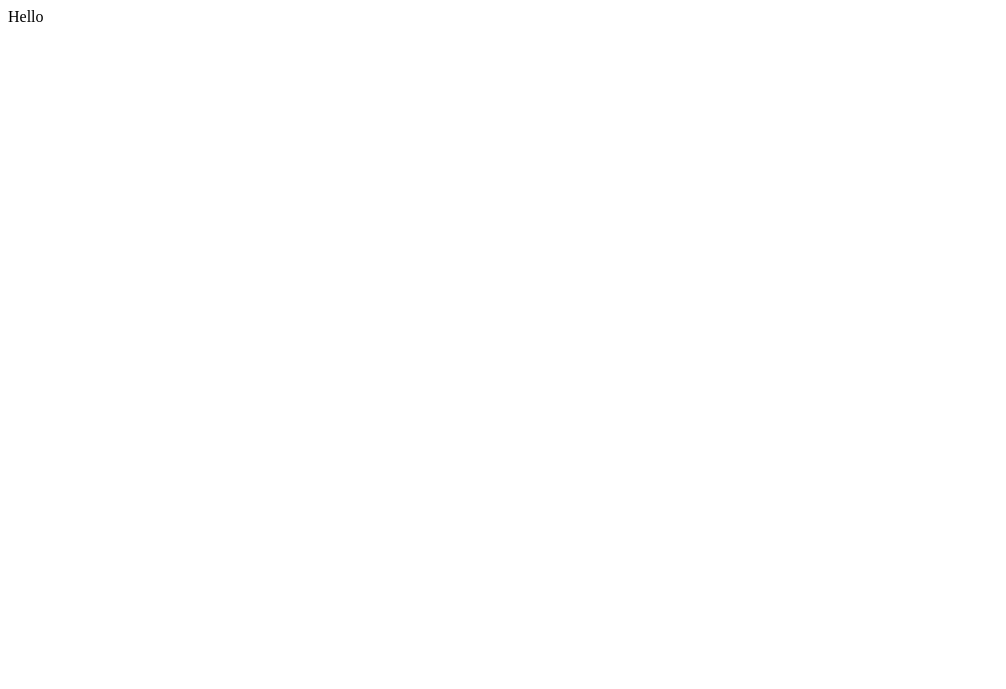
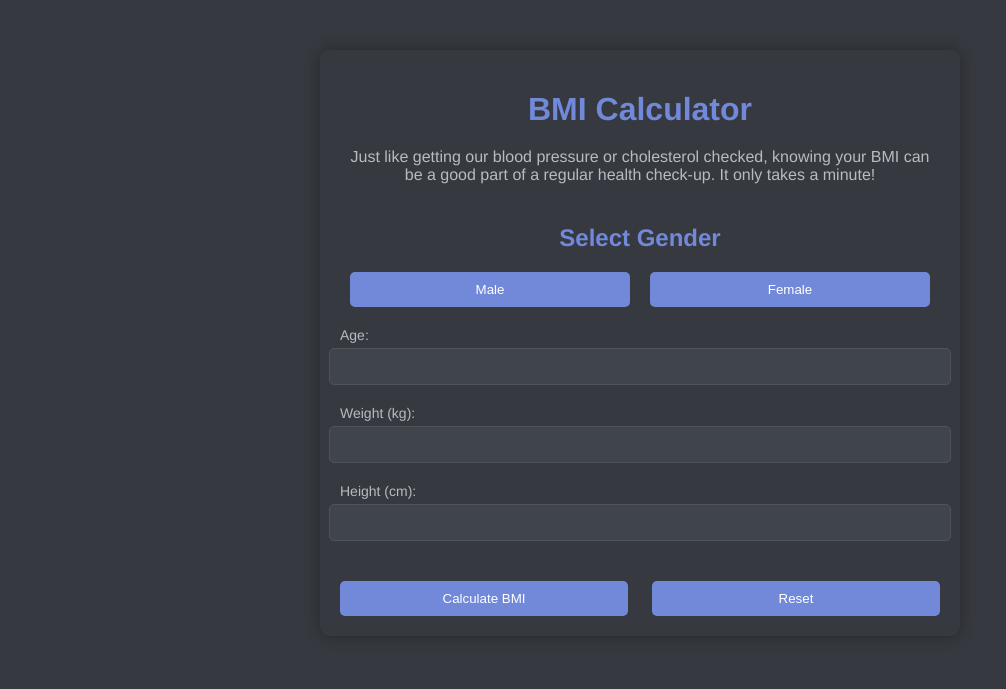
Before and after one commit to revou-fundamental-course/5-aug-24-gerrrhz, a plain HTML site: page index.html in a window 1280 px wide. Shown: the whole page, without its empty margins (0-1006 px from the left). Drawn offline with Linux system fonts and the light colour scheme.

Commit message:
Update index.html

```diff
--- a/index.html
+++ b/index.html
@@ -1 +1,45 @@
-Hello
+<!DOCTYPE html>
+<html lang="en">
+<head>
+    <meta charset="UTF-8">
+    <meta name="viewport" content="width=device-width, initial-scale=1.0">
+    <title>BMI Calculator</title>
+    <link rel="stylesheet" href="css/style.css">
+</head>
+<body>
+    <h1>BMI Calculator</h1>
+    <p>Just like getting our blood pressure or cholesterol checked, knowing your BMI can be a good part of a regular health check-up. It only takes a minute!</p>
+    <form id="bmiform">
+        <h2>Select Gender</h2>
+
+        <div class="gender-buttons">
+            <button type="button" id="male" name="gender" value="male" onclick="selectGender('male')" class="gender-button">Male</button>
+            <button type="button" id="female" name="gender" value="female" onclick="selectGender('female')" class="gender-button">Female</button>
+        </div>
+
+        <label for="age">Age:</label>
+        <input type="number" id="age" name="age" required>
+
+        <label for="weight">Weight (kg):</label>
+        <input type="number" id="weight" name="weight" required>
+
+        <label for="height">Height (cm):</label>
+        <input type="number" id="height" name="height" required>
+
+        <!-- Submit and Reset Buttons -->
+        <div class="button-group">
+            <button type="submit">Calculate BMI</button>
+            <button type="reset" onclick="resetForm()">Reset</button>
+        </div>
+    </form>
+
+    <section id="bmi-result" style="display: none;">
+        <h2>Your BMI result:</h2>
+        <p id="result"></p>
+        <p id="explanation"></p>
+        <img id="bmi-image" src="" alt="BMI category" style="display: none;">
+    </section>
+
+    <script src="js/script.js"></script>
+</body>
+</html>
```
